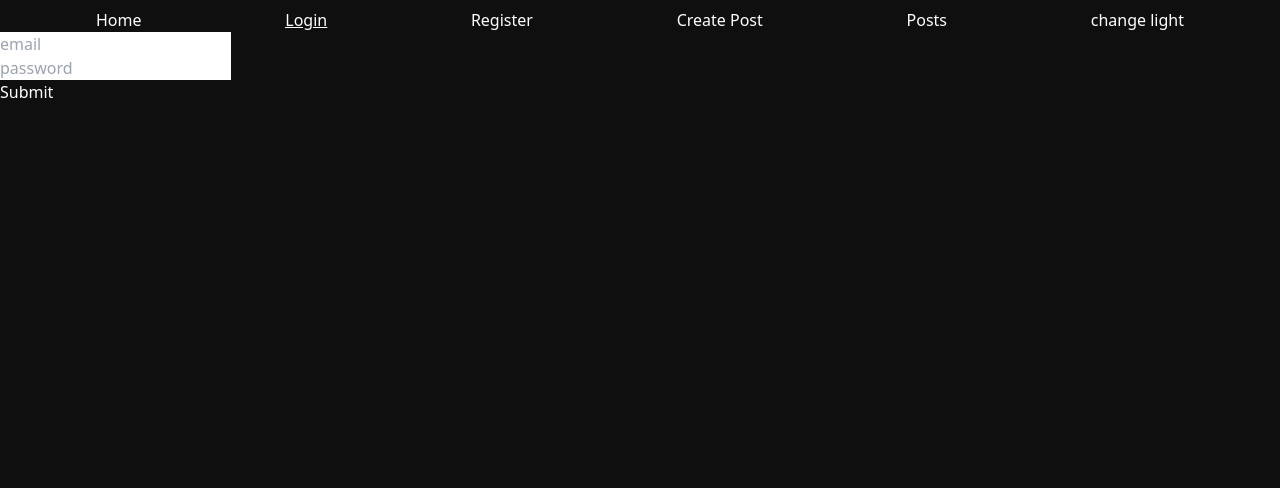
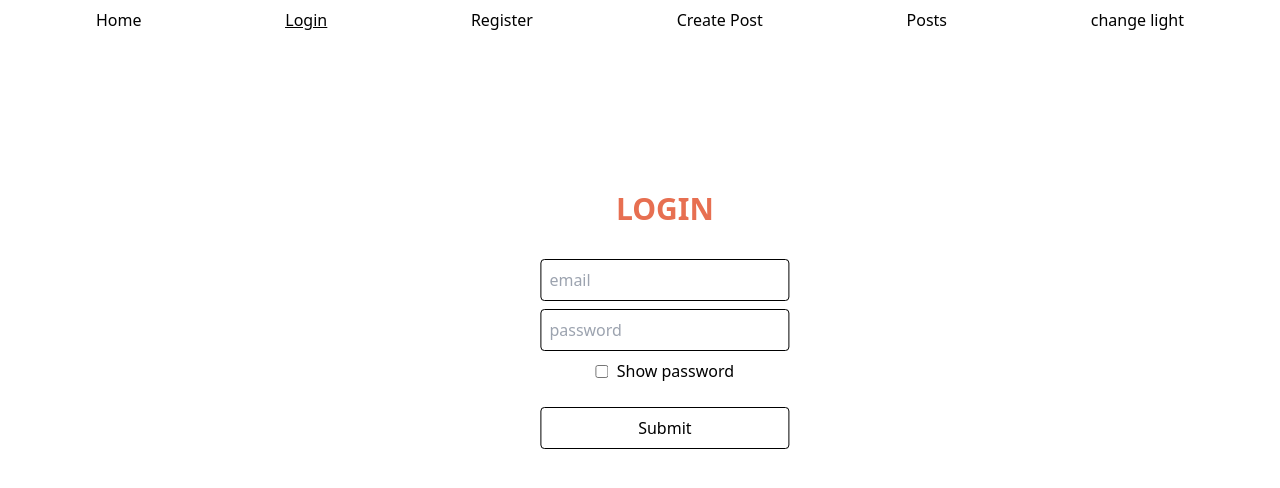
Before and after one commit to Paulorrf/forum-frontend-nextjs, a Next.js app: page /login in a window 1280 px wide. Shown: the top 488 px of the page. Built offline with nearby package versions, Linux system fonts and the light colour scheme.

Commit message:
added styles to all pages

```diff
--- a/package.json
+++ b/package.json
@@ -30,6 +30,8 @@
   "devDependencies": {
     "autoprefixer": "^10.4.13",
     "postcss": "^8.4.19",
+    "prettier": "^2.8.0",
+    "prettier-plugin-tailwindcss": "^0.2.0",
     "prisma": "^4.6.1",
     "tailwindcss": "^3.2.4"
   }
--- a/src/components/Navbar.tsx
+++ b/src/components/Navbar.tsx
@@ -17,8 +17,11 @@ const Navbar = () => {
   };
 
   return (
+    <div>
       <ul className="flex justify-between px-24 pt-2">
-      <li className={`hover:underline ${activeRoute == "" ? "underline" : ""}`}>
+        <li
+          className={`hover:underline ${activeRoute == "" ? "underline" : ""}`}
+        >
           <Link href="/">Home</Link>
         </li>
         <li
@@ -54,6 +57,7 @@ const Navbar = () => {
           change {darkMode[0] ? "dark" : "light"}
         </li>
       </ul>
+    </div>
   );
 };
 
--- a/src/pages/_app.tsx
+++ b/src/pages/_app.tsx
@@ -9,13 +9,11 @@ export default function App({ Component, pageProps }: AppProps) {
 
   return (
     <Context.Provider value={[dark, setDark]}>
-      <div
-        className={`bg-[#0f0f0f] h-screen w-screen text-white ${
-          dark && "dark"
-        }`}
-      >
-        <Navbar />
-        <Component {...pageProps} />
+      <div className={`${dark && "dark"}`}>
+        <div className="dark:bg-bgDark bg-bgLight dark:text-textDark text-textLight h-screen w-screen">
+          <Navbar />
+          <Component {...pageProps} />
+        </div>
       </div>
     </Context.Provider>
   );
--- a/src/pages/index.tsx
+++ b/src/pages/index.tsx
@@ -2,7 +2,7 @@ import Head from "next/head";
 
 export default function Home() {
   return (
-    <div>
+    <div className="dark:bg-bgDark bg-bgLight dark:text-textDark text-textLight">
       <Head>
         <title>Forum</title>
         <meta name="description" content="Generated by create next app" />
--- a/src/pages/login.tsx
+++ b/src/pages/login.tsx
@@ -6,6 +6,7 @@ import { useRouter } from "next/router";
 
 const Login = () => {
   const [error, setError] = useState(false);
+  const [showPass, setShowPass] = useState(false);
 
   const router = useRouter();
 
@@ -43,22 +44,46 @@ const Login = () => {
   };
 
   return (
-    <div>
+    <div className="center">
       <Head>
         <title>Login</title>
         <meta name="description" content="Generated by create next app" />
         <link rel="icon" href="/favicon.ico" />
       </Head>
+
+      <h2 className="title mb-8">LOGIN</h2>
       {error && <h2 className="text-error">Email or Password Wrong</h2>}
       <form onSubmit={handleLogin}>
         <div>
-          <input type="text" name="email" placeholder="email" />
+          <input
+            className="inputStyle mb-2 dark:text-textLight"
+            type="text"
+            name="email"
+            placeholder="email"
+          />
         </div>
         <div>
-          <input type="text" name="password" placeholder="password" />
+          <div>
+            <input
+              className="inputStyle dark:text-textLight"
+              type={showPass ? "text" : "password"}
+              name="password"
+              placeholder="password"
+            />
+          </div>
+          <div className="mt-2 flex items-center justify-center">
+            <input
+              onChange={() => setShowPass((prev) => !prev)}
+              className="mr-2"
+              type="checkbox"
+              id="horns"
+              name="horns"
+            />
+            <label htmlFor="horns">Show password</label>
+          </div>
         </div>
 
-        <button>Submit</button>
+        <button className="btn mt-6">Submit</button>
       </form>
     </div>
   );
--- a/src/pages/posts/[id]/[postId].tsx
+++ b/src/pages/posts/[id]/[postId].tsx
@@ -25,22 +25,24 @@ interface ComentarioProps {
 
 const post = ({ data: { data } }: any) => {
   return (
-    <div>
-      <div>
-        <h2>{data.title}</h2>
-        <p>{data.mensagem}</p>
+    <div className="mt-24 px-40">
+      <div className="mb-12 text-center">
+        <h2 className="title">{data.title.toUpperCase()}</h2>
+        <p className="text-xl">{data.mensagem}</p>
       </div>
 
-      <div>
+      {data.comentario.length > 0 && (
+        <div className="mb-2 border-b border-lineColor border-[0.2] p-2">
           {data.comentario.map((comentario: ComentarioProps) => {
             return (
               <div key={comentario.id.toString()}>
-              <p>{comentario.mensagem}</p>
-              <p>{comentario.users.name}</p>
+                <p className="text-lg">{comentario.mensagem}</p>
+                <p className="text-right text-sm">{comentario.users.name}</p>
               </div>
             );
           })}
         </div>
+      )}
     </div>
   );
 };
--- a/src/pages/posts/[id]/index.tsx
+++ b/src/pages/posts/[id]/index.tsx
@@ -4,6 +4,26 @@ import React from "react";
 
 interface ParamsProps {
   params: { id: String };
+}
+
+interface PostProps {
+  category_id: Number;
+  id: Number;
+  mensagem: String;
+  title: String;
+  users_id: Number;
+}
+
+interface PostsProps {
+  posts: {
+    data: {
+      id: Number;
+      description: String;
+      name: String;
+      post: [PostProps];
+      postquantity: null;
+    };
+  };
 }
 
 export async function getStaticPaths() {
@@ -14,47 +34,52 @@ export async function getStaticPaths() {
       { params: { id: "lore" } },
       { params: { id: "off-topic" } },
     ],
-    fallback: false, // can also be true or 'blocking'
+    fallback: false,
   };
 }
 
-// `getStaticPaths` requires using `getStaticProps`
 export async function getStaticProps({ params }: ParamsProps) {
   try {
     const data = { id: params.id };
-    // console.log(data.id);
 
     const resp = await fetch(`http://localhost:3000/api/posts/${data.id}`);
 
     return {
-      // Passed to the page component as props
       props: { posts: await resp.json() },
     };
   } catch (error) {
     return {
-      // Passed to the page component as props
       props: { post: { data: "ocorreu um erro" } },
     };
   }
 }
 
-const Post = ({ posts }: any) => {
+function capitalizeFirst(words: Array<String>) {
+  return words.map((word) => {
+    return word.toUpperCase() + " ";
+  });
+}
+
+const Post = ({ posts }: PostsProps) => {
   const router = useRouter();
 
-  console.log();
+  let title = capitalizeFirst(posts.data.name.split("-"));
 
-  // console.log(posts.data.post);
   return (
-    <div className="text-[#fff]">
-      <h2>post</h2>
-      {posts.data.post.map((post: any) => {
+    <div className="mt-24 px-40">
+      <h2 className="title mb-4 text-center">{title}</h2>
+      {posts.data.post.map((post: PostProps) => {
         return (
-          <div key={post.id}>
-            <Link href={`${router.asPath}/${post.id}`}>
-              <p>{post?.title}</p>
-            </Link>
-            <p>{post?.mensagem}</p>
-            <div>-----------</div>
+          <div
+            key={post.id.toString()}
+            className="mb-2 border-b border-lineColor border-[0.2] p-2"
+          >
+            <div className="max-w-md cursor-pointer hover:underline">
+              <Link href={`${router.asPath}/${post.id}`}>
+                <p className="text-2xl">{post?.title}</p>
+              </Link>
+            </div>
+            <p className=" text-xl">{post?.mensagem}</p>
           </div>
         );
       })}
--- a/src/pages/posts/index.tsx
+++ b/src/pages/posts/index.tsx
@@ -3,17 +3,17 @@ import React, { useEffect } from "react";
 
 const Posts = () => {
   return (
-    <div>
-      <div>
+    <div className="center items-start child:mb-4">
+      <div className="hover:underline">
         <Link href="/posts/general-discussion">General Discussion</Link>
       </div>
-      <div>
+      <div className="hover:underline">
         <Link href="/posts/lore">Lore</Link>
       </div>
-      <div>
+      <div className="hover:underline">
         <Link href="/posts/off-topic">Off-Topic</Link>
       </div>
-      <div>
+      <div className="hover:underline">
         <Link href="/posts/news">News</Link>
       </div>
     </div>
--- a/src/pages/register.tsx
+++ b/src/pages/register.tsx
@@ -39,25 +39,41 @@ const Register = () => {
   const cookies = parseCookies();
 
   return (
-    <div>
+    <div className="center">
       <Head>
         <title>Forum</title>
         <meta name="description" content="Generated by create next app" />
         <link rel="icon" href="/favicon.ico" />
       </Head>
+      <h2 className="title mb-8">Register</h2>
       {error && <h2 className="text-error">Please enter all fields</h2>}
       <form onSubmit={handleSubmit}>
         <div>
-          <input type="text" name="nome" placeholder="name" />
+          <input
+            className="inputStyle mb-2"
+            type="text"
+            name="nome"
+            placeholder="name"
+          />
         </div>
         <div>
-          <input type="text" name="email" placeholder="email" />
+          <input
+            className="inputStyle mb-2"
+            type="text"
+            name="email"
+            placeholder="email"
+          />
         </div>
         <div>
-          <input type="text" name="password" placeholder="password" />
+          <input
+            className="inputStyle mb-6"
+            type="text"
+            name="password"
+            placeholder="password"
+          />
         </div>
 
-        <button>Submit</button>
+        <button className="btn">Submit</button>
       </form>
     </div>
   );
--- a/src/styles/globals.css
+++ b/src/styles/globals.css
@@ -1,3 +1,21 @@
 @tailwind base;
 @tailwind components;
 @tailwind utilities;
+
+@layer components{
+    .inputStyle {
+        @apply rounded border border-textLight p-2 w-full dark:border-textDark
+    }
+
+    .btn {
+        @apply w-full rounded border border-textLight py-2 hover:border-textDark hover:bg-mainLight hover:text-textDark dark:border-textDark dark:hover:border-textLight dark:hover:bg-mainDark dark:hover:text-textLight
+    }
+
+    .title {
+        @apply text-3xl font-bold text-mainLight dark:text-mainDark
+    }
+
+    .center {
+        @apply absolute top-[40%] left-[50%] flex translate-x-[-40%] -translate-y-2/4 flex-col items-center justify-center
+    }
+}
--- a/tailwind.config.js
+++ b/tailwind.config.js
@@ -8,12 +8,13 @@ module.exports = {
   theme: {
     extend: {
       colors: {
-        bgDark: "#264653",
+        bgDark: "#023047",
         bgLight: "#fff",
         textDark: "#fff",
         textLight: "#000",
-        mainDark: "#2a9d8f",
-        mainLight: "#264653",
+        mainDark: "#219ebc",
+        mainLight: "#e76f51",
+        lineColor: "#264653",
         error: "#e63946",
       },
     },
```
Also changed, not shown: src/pages/createPost.tsx (+28 -14 lines), 1 other file (tests, documents, lock files or other folders). Lines whose indentation alone changed are shown as unchanged.
